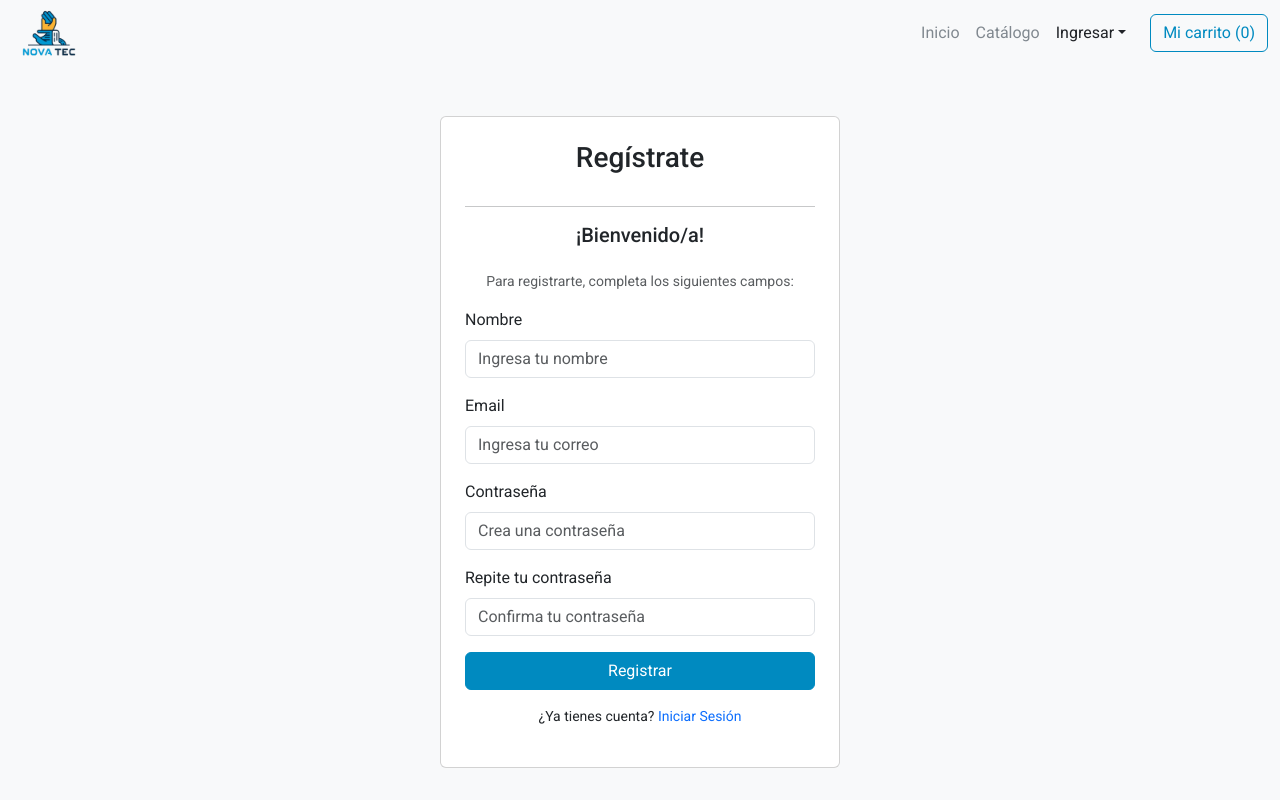
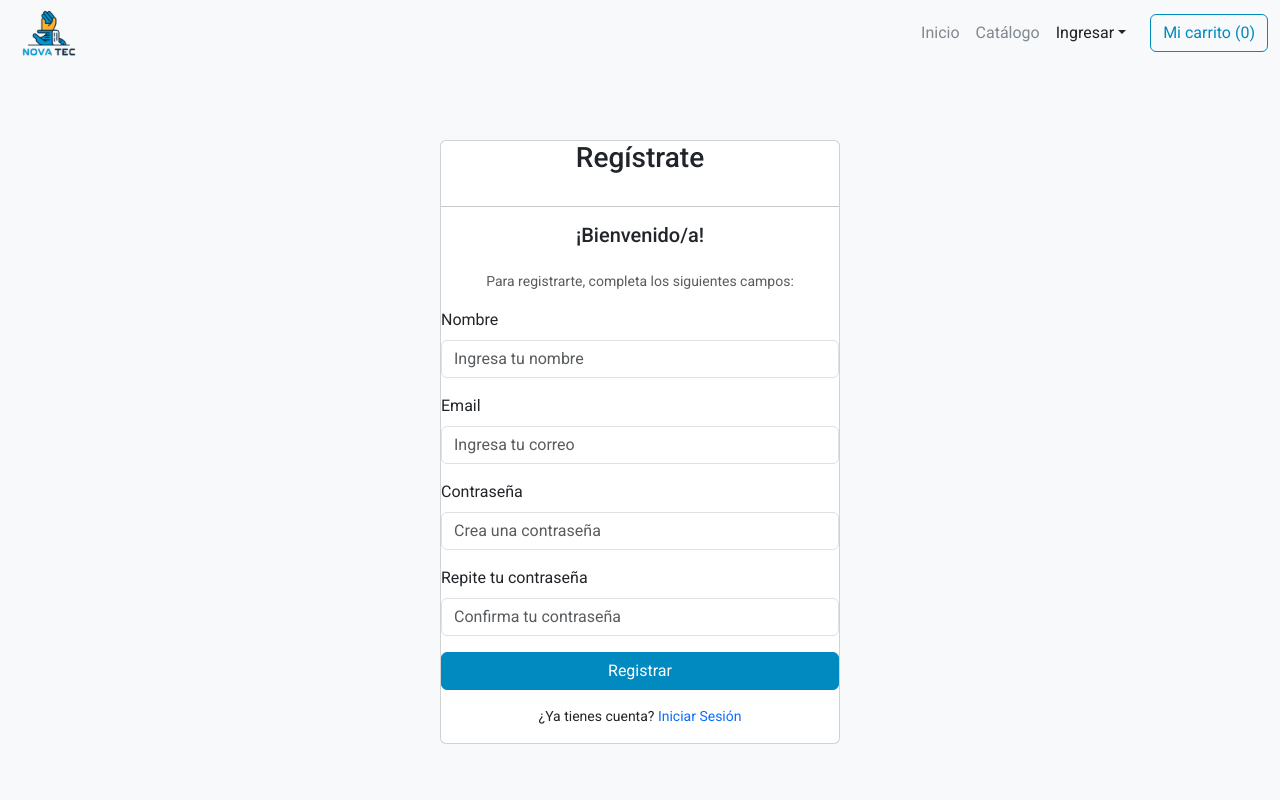
Before and after one commit to Examen-Final-G71/hito2_frontend, a React (Vite) app: page /registro in a window 1280 px wide. Shown: the top 800 px of the page. Built offline with nearby package versions, Linux system fonts and the light colour scheme; no server answers; some icons are missing.

Commit message:
Update Registro.jsx

```diff
--- a/src/pages/Registro.jsx
+++ b/src/pages/Registro.jsx
@@ -64,7 +64,7 @@ const Registro = () => {
 
     return (
         <div className="d-flex main-content justify-content-center align-items-center pb-5 bg-light">
-            <div className="card p-4" style={{ width: '25rem' }}>
+            <div className="card m-4" style={{ width: '25rem' }}>
                 <h3 className="text-center mb-3">Regístrate</h3>
                 <hr />
                 <h5 className="text-center mb-4">¡Bienvenido/a!</h5>
```
